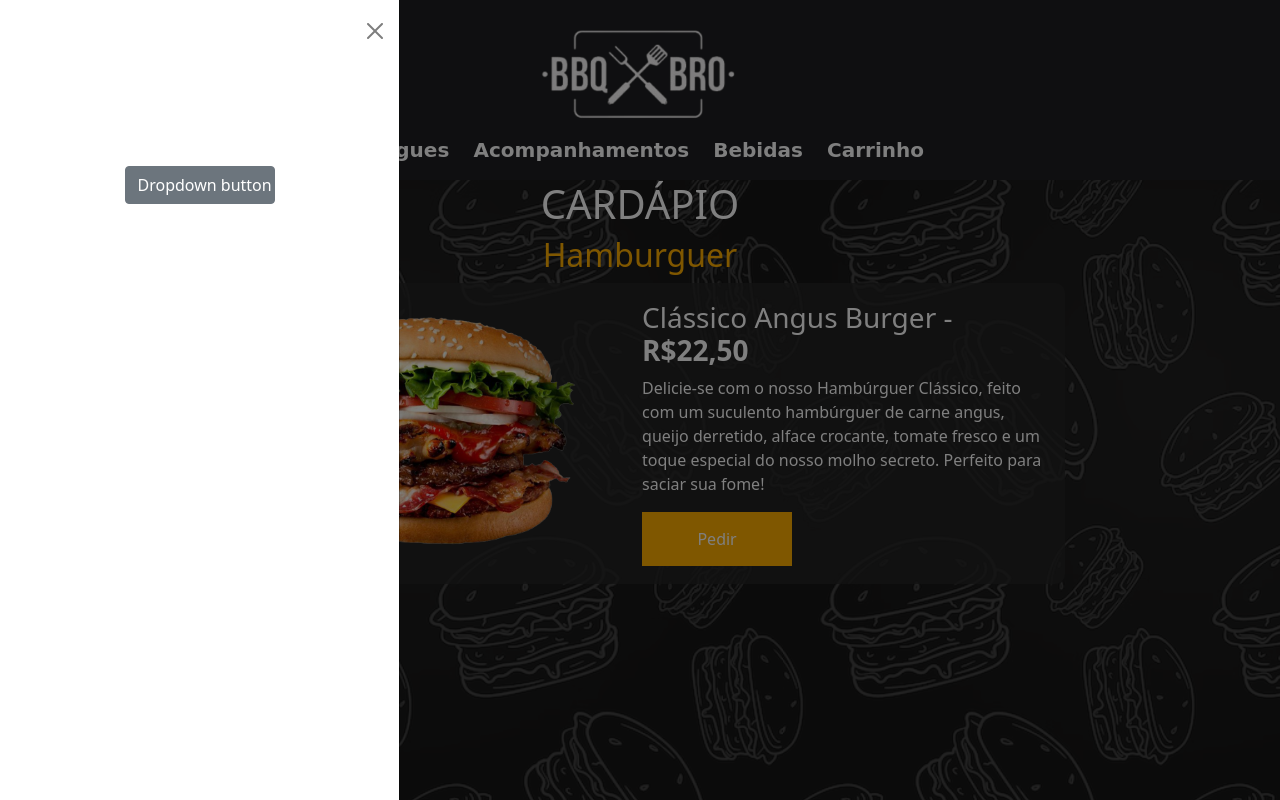
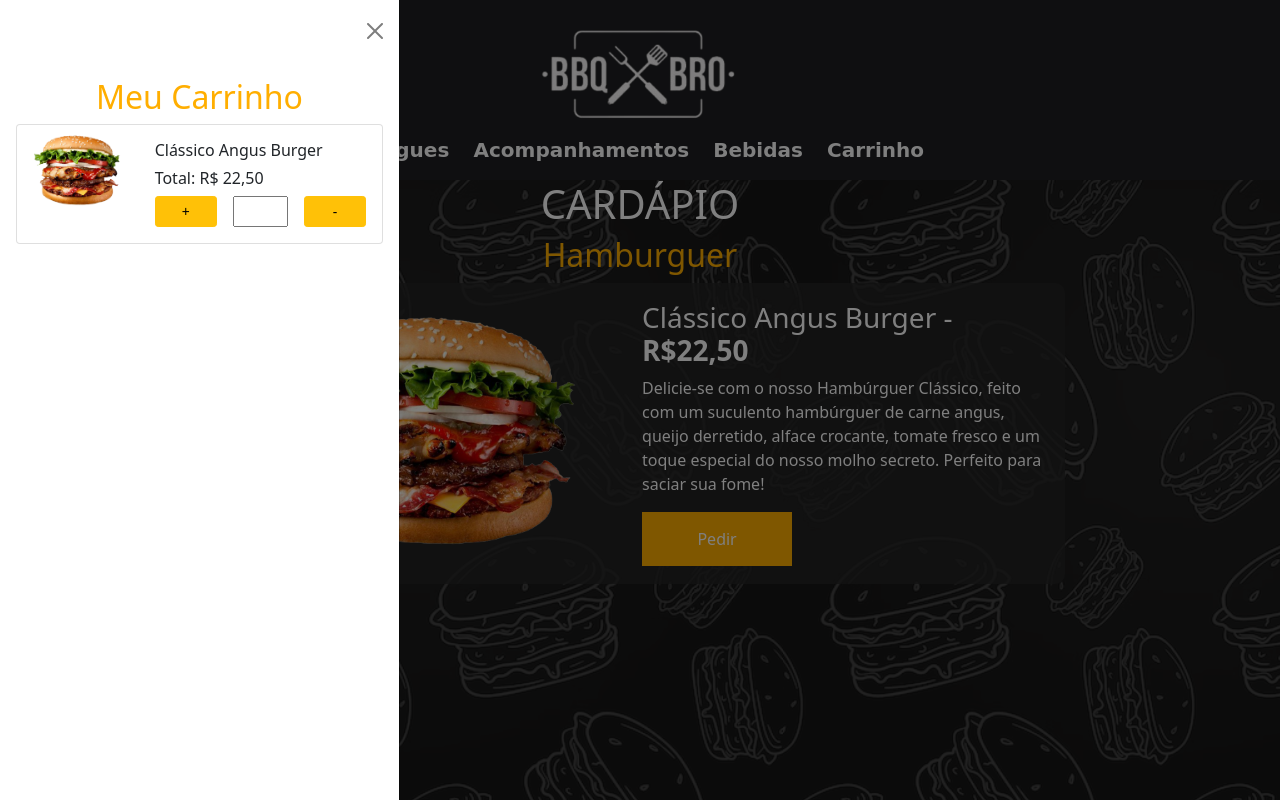
Before and after one commit to techcomkathia/cardapioDigital, a plain HTML site: page index.html in a window 1280 px wide. Both pictures are taken after a click on the button "Carrinho". Drawn offline with nearby package versions, Linux system fonts and the light colour scheme; a web font is replaced by a local one.

Commit message:
card produto

```diff
--- a/index.html
+++ b/index.html
@@ -24,18 +24,35 @@
           <button type="button" class="btn-close text-reset" data-bs-dismiss="offcanvas" aria-label="Close"></button>
         </div>
         <div class="offcanvas-body">
+          <h2>Meu Carrinho</h2>
           <div>
-            Some text as placeholder. In real life you can have the elements you have chosen. Like, text, images, lists, etc.
-          </div>
-          <div class="dropdown mt-3">
-            <button class="btn btn-secondary dropdown-toggle" type="button" id="dropdownMenuButton" data-bs-toggle="dropdown">
-              Dropdown button
-            </button>
-            <ul class="dropdown-menu" aria-labelledby="dropdownMenuButton">
-              <li><a class="dropdown-item" href="#">Action</a></li>
-              <li><a class="dropdown-item" href="#">Another action</a></li>
-              <li><a class="dropdown-item" href="#">Something else here</a></li>
-            </ul>
+
+            <!-- cartão horizontal- produto hambuger -->
+            <div class="card mb-3" style="max-width: 540px;">
+              <div class="row g-0">
+                <div class="col-md-4">
+                  <img src="imagens/burger01.png" class="img-fluid rounded-start" alt="Clássico Angus Burger">
+                </div>
+                <div class="col-md-8">
+                  <div class="card-body text-start">
+                    <h5 class="card-title text-dark fs-6">Clássico Angus Burger</h5>
+                    <h6 class="card-text text-dark fs-6">Total: R$ 22,50</h6>
+                    <div class="d-flex">
+                      <button class="btn btn-warning btn-sm">+</button>
+                      <input  type="number" value="1" class="w-75 mx-3">
+                      <button class="btn btn-warning btn-sm">-</button>
+                    </div>
+                  </div>
+                </div>
+              </div>
+            </div>
+
+            <!-- cartão horizontal- produto acompanhamento -->
+            <!-- cartão horizontal- produto bebida -->
+
+            <!-- total carrinho-->
+            <!-- botão pagar -->
+
           </div>
         </div>
     </div>
```
Also changed, not shown: 1 other file.
